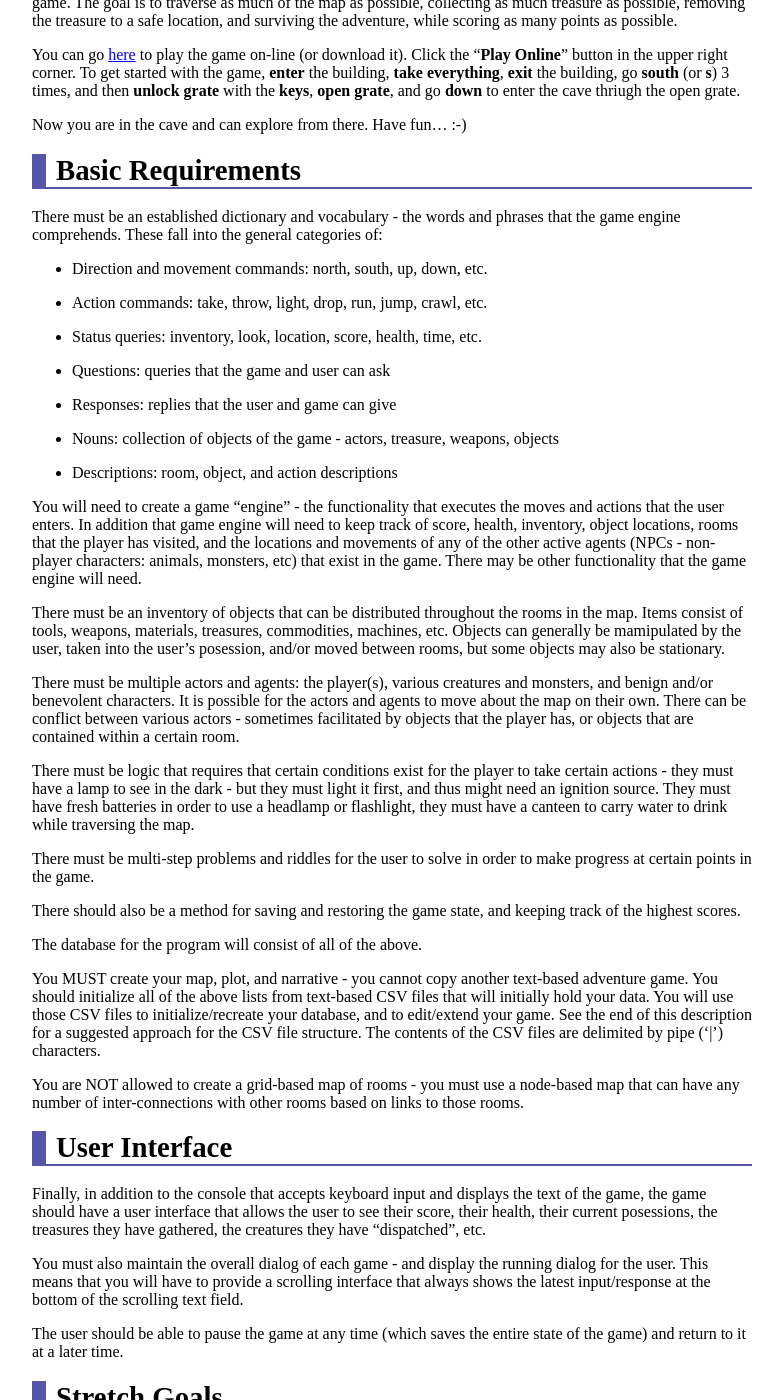
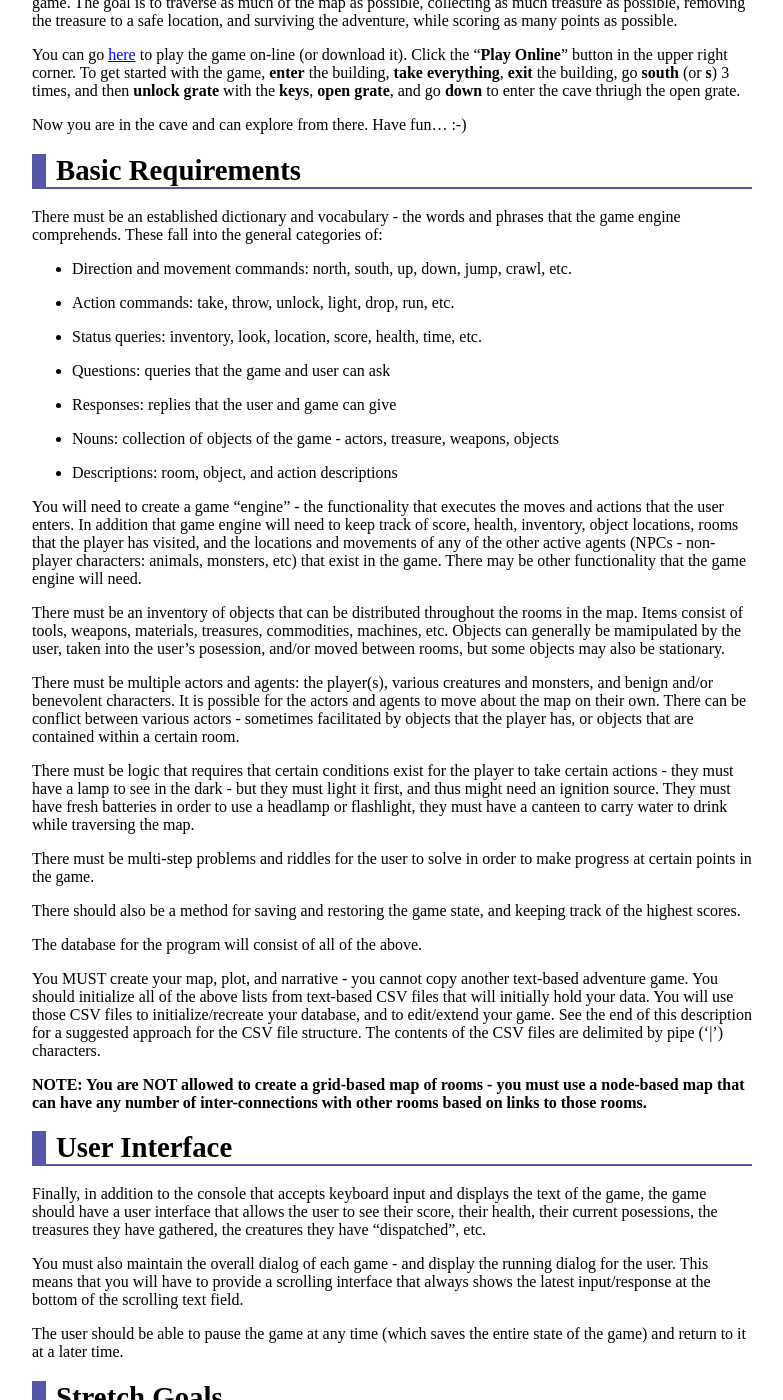
Before and after one commit to ycpcs/cs320-spring2025, a Jekyll site: the page built from projects/Text_Adventure_Game.md, in a window 1280 px wide and 1400 px high, scrolled down 283 px. Shown: the whole window, without its empty margins (248-1031 px from the left). Built offline with Jekyll 4.4.1, drawn with Linux system fonts in a browser that asks for light colours.

Commit message:
minor edits

```diff
--- a/projects/Text_Adventure_Game.md
+++ b/projects/Text_Adventure_Game.md
@@ -18,9 +18,9 @@ Basic Requirements
 
 There must be an established dictionary and vocabulary - the words and phrases that the game engine comprehends.  These fall into the general categories of:
 
-* Direction and movement commands: north, south, up, down, etc.
+* Direction and movement commands: north, south, up, down, jump, crawl, etc.
 
-* Action commands: take, throw, light, drop, run, jump, crawl, etc.
+* Action commands: take, throw, unlock, light, drop, run, etc.
 
 * Status queries: inventory, look, location, score, health, time, etc.
 
@@ -49,7 +49,7 @@ The database for the program will consist of all of the above.
 You MUST create your map, plot, and narrative - you cannot copy another text-based adventure game.  You should initialize all of the above lists from text-based CSV files that will initially hold your data.  You will use those CSV files to initialize/recreate your database, and to edit/extend your game.  See the end of this description for a suggested approach for the CSV file structure.  The contents of the CSV files are delimited by pipe ('\|') characters.
 
 
-You are NOT allowed to create a grid-based map of rooms - you must use a node-based map that can have any number of inter-connections with other rooms based on links to those rooms.
+**NOTE: You are NOT allowed to create a grid-based map of rooms - you must use a node-based map that can have any number of inter-connections with other rooms based on links to those rooms.**
 
 User Interface
 ==============
```
